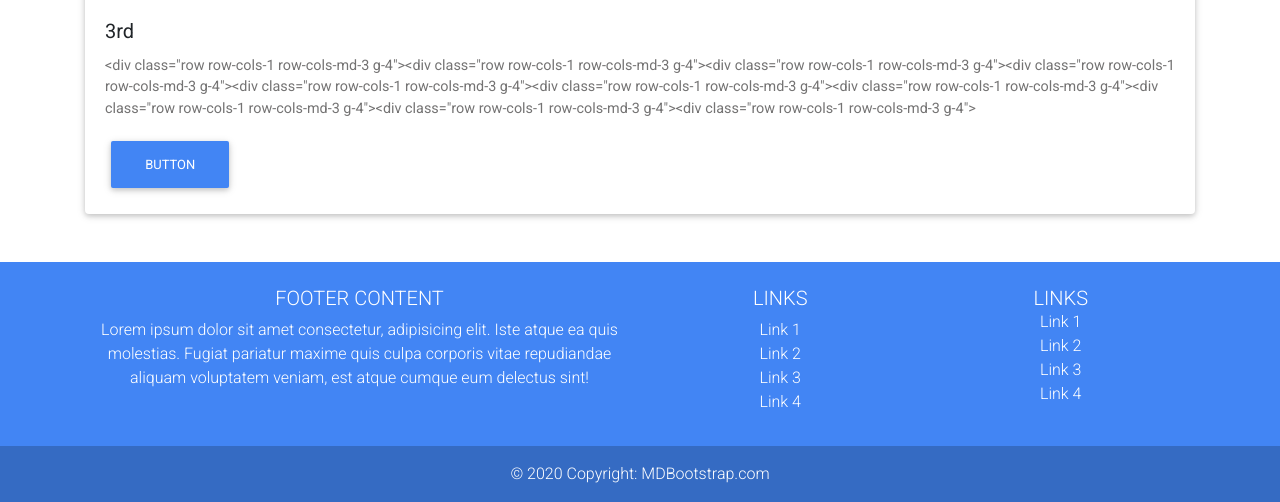
After one commit to skarwaaaa/django-app, a Django app: page /post_detail/1 in a window 1280 px wide. The commit adds this page. Shown: the part 938-1440 px from the top of the page. Run offline with Django 3.2, Linux system fonts and the light colour scheme; data comes from the database, SQL or seed files in the repository; both versions use the stored data as it was after the commit; some libraries are stand-ins or nearby versions.

Commit message:
投稿の更新処理

```diff
--- a/myproject/myapp/templates/myapp/base.html
+++ b/myproject/myapp/templates/myapp/base.html
@@ -96,6 +96,16 @@
     </nav>
 
     <main class="container">
+
+      {% if messages %}
+      <br>
+          {% for message in messages %}
+          <div class="alert alert-{{ message.tags }}" role="alert">
+            {{ message }}
+          </div>
+          {% endfor %}
+      {% endif %}
+
     {% block content %}
     {% endblock %}
     </main>
--- a/myproject/myapp/templates/myapp/index.html
+++ b/myproject/myapp/templates/myapp/index.html
@@ -23,10 +23,9 @@
           <p class="card-text">
             {{ item.content }}
           </p>
+          <a href="{% url 'myapp:post_detail' item.id %}" type="button" class="btn btn-light-blue btn-md">もっと読む</a>
         </div>
-        <div class="card-footer">
-          <small class="text-muted">Last updated 3 mins ago</small>
-        </div>
+
       </div>
     </div>
 
--- /dev/null
+++ b/myproject/myapp/templates/myapp/post_detail.html
@@ -0,0 +1,24 @@
+{% extends 'myapp/base.html' %}
+
+{% block content %}
+<div class="row">
+    <div class="col">
+
+        <br>
+        <br>
+        <div class="card">
+
+            <img src="https://mdbootstrap.com/img/new/standard/nature/184.jpg" class="card-img-top" alt="..."/>
+            <div class="card-body">
+                <h5 class="card-title">{{ object.title }}</h5>
+                <p class="card-text">{{ object.content }}</p>
+                <a href="{% url 'myapp:post_update' object.id %}" class="btn btn-primary">Button</a>
+            </div>
+
+        </div>
+        <br>
+        <br>
+
+    </div>
+</div>
+{% endblock %}
--- a/myproject/myapp/urls.py
+++ b/myproject/myapp/urls.py
@@ -7,4 +7,6 @@
 urlpatterns = [
     path('', views.Index.as_view(), name='index'),
     path('post_create', views.PostCreate.as_view(), name='post_create'),
+    path('post_detail/<int:pk>', views.PostDetail.as_view(), name='post_detail'),
+    path('post_update/<int:pk>', views.PostUpdate.as_view(), name='post_update'),
 ]
--- a/myproject/myapp/views.py
+++ b/myproject/myapp/views.py
@@ -1,10 +1,10 @@
-from django.shortcuts import render
+from django.shortcuts import render, resolve_url
 from django.http import HttpResponse
-from django.views.generic import TemplateView, CreateView
+from django.views.generic import TemplateView, CreateView, DetailView, UpdateView
 from .models import Post
 from django.urls import reverse_lazy
 from .forms import PostForm
-
+from django.contrib import messages
 
 class Index(TemplateView):
   template_name = 'myapp/index.html'
@@ -21,3 +21,14 @@ class PostCreate(CreateView):
   model = Post
   form_class = PostForm
   success_url = reverse_lazy('myapp:index')
+
+class PostDetail(DetailView):
+      model = Post
+
+class PostUpdate(UpdateView):
+      model = Post
+      form_class = PostForm
+
+      def get_success_url(self):
+            messages.info(self.request, '投稿内容を更新しました。')
+            return resolve_url('myapp:post_detail', pk=self.kwargs['pk'])
```
Also changed, not shown: myproject/db.sqlite3.
